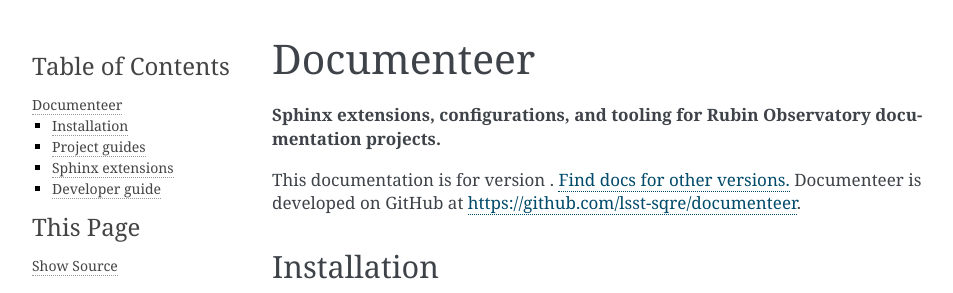
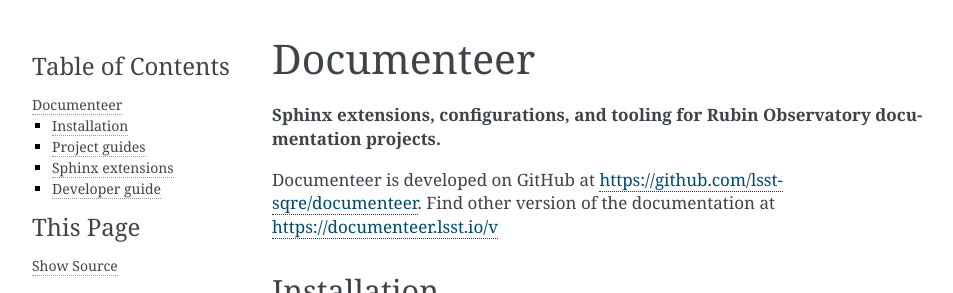
Before and after one commit to lsst-sqre/documenteer, a Sphinx documentation site: the page built from docs/index.rst, in a window 1280 px wide, cut to the strip 0-293 px from the top of the page. Shown: the whole strip, without its empty margins (148-1101 px from the left). Built offline with Sphinx 7.4.7, drawn with Linux system fonts in a browser that asks for light colours; pages that are not in the unit, such as notebooks, are missing from menus.

Commit message:
Drop version from homepage
Because of how setuptools_scm work, this will never be the release tag
when tracking main.

```diff
--- a/docs/index.rst
+++ b/docs/index.rst
@@ -7,8 +7,8 @@
 
 **Sphinx extensions, configurations, and tooling for Rubin Observatory documentation projects.**
 
-This documentation is for version |version|. `Find docs for other versions. <https://documenteer.lsst.io/v>`__
 Documenteer is developed on GitHub at https://github.com/lsst-sqre/documenteer.
+Find other version of the documentation at https://documenteer.lsst.io/v
 
 .. _pip-install:
 .. _installation:
```
